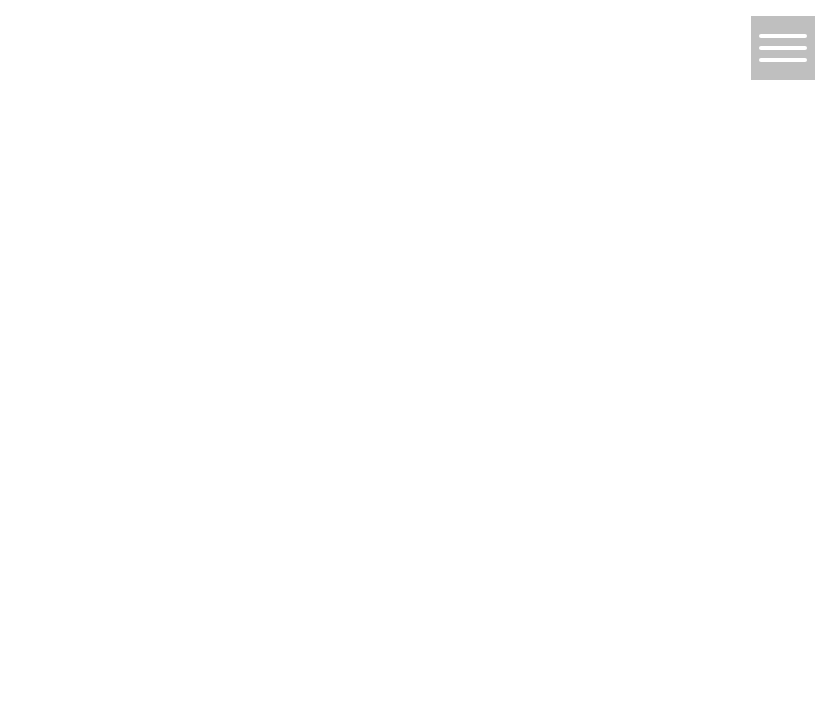
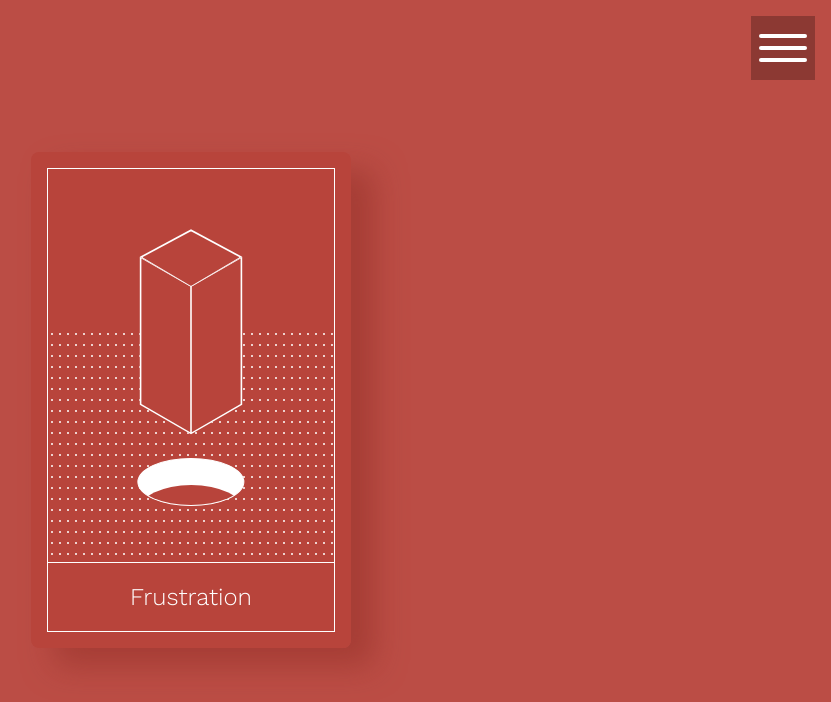
Before and after one commit to nvillapiano/Prism-Oracle, a Vue app: page /#/frustration in a window 1280 px wide. Shown: the top 702 px of the page, without its empty margins (449-1280 px from the left). Built offline with nearby package versions, Linux system fonts and the light colour scheme.

Commit message:
Added Frustration card

```diff
--- a/src/components/Card.vue
+++ b/src/components/Card.vue
@@ -115,5 +115,6 @@ export default {
 @include cardColorBase(Stop, stop);
 @include cardColorBase(Strength, strength);
 @include cardColorBase(Energy, energy);
+@include cardColorBase(Frustration, frustration);
 
 </style>
--- a/src/components/ToC.vue
+++ b/src/components/ToC.vue
@@ -29,6 +29,11 @@
         <li>
           <router-link @click="closeToC($event)" to='/energy'>
             Energy
+          </router-link>
+        </li>
+        <li>
+          <router-link @click="closeToC($event)" to='/frustration'>
+            Frustration
           </router-link>
         </li>
       </ul>
--- /dev/null
+++ b/src/components/cards/Frustration.vue
@@ -0,0 +1,143 @@
+<template>
+  <section class="Frustration">
+    <div class="Frustration__blank">
+    </div>
+    <div class="Frustration__peg">
+      <div class="Frustration__peg--top">
+      </div>
+      <div class="Frustration__peg--left">
+      </div>
+      <div class="Frustration__peg--right">
+      </div>
+    </div>
+    <div class="Frustration__hole">
+    </div>
+  </section>
+</template>
+
+<script>
+export default {
+  name: 'Frustration',
+  props: {
+    templateProp: String
+  }
+}
+</script>
+
+<style lang="scss">
+
+.Frustration {
+  height: 100%;
+  @extend %dotMatrixLarge;
+
+  &__blank {
+    position: absolute;
+    top: 0;
+    left: 0;
+    width: 100%;
+    height: 35%;
+    background: var(--color__frustration);
+    z-index: 1;
+  }
+
+  &__peg {
+    position: absolute;
+    top: 5.25rem;
+    left: 50%;
+    transform: translateX(-50%) scale(0.8);
+    height: 40%;
+    width: 8rem;
+    z-index: 2;
+
+    &--top {
+      position: absolute;
+      top: -3.8rem;
+      left: 50%;
+      transform: translateX(-50%);
+      width: 8rem;
+      min-height: 5rem;
+      z-index: 3;
+      clip-path: polygon(50% 10%, 100% 53%, 50% 100%, 0% 53%);
+      background: var(--color__white);
+
+      &::before {
+        content: '';
+        position: absolute;
+        top: 1px;
+        left: 50%;
+        transform: translateX(-50%) scale(0.95);
+        width: 8rem;
+        min-height: 5rem;
+        z-index: 4;
+        clip-path: polygon(50% 10%, 100% 53%, 50% 100%, 0% 53%);
+        background: var(--color__frustration);
+      }
+    }
+
+    &--left,
+    &--right {
+      position: absolute;
+      top: 0;
+      left: 50%;
+      transform: translateX(-50%) skewY(30deg);
+      margin-left: -2rem;
+      height: 100%;
+      width: 50%;
+      border: 2px solid var(--color__white);
+      border-top: 1px solid var(--color__white);
+      background: var(--color__frustration);
+      z-index: 2;
+    }
+
+    &--left {
+      border-right: 1px solid var(--color__white);
+    }
+
+    &--right {
+      margin-left: 2rem;
+      transform: translateX(-50%) skewY(-30deg);
+      border-left: 1px solid var(--color__white);
+    }
+
+    // &::after {
+    //   content: "";
+    //   position: absolute;
+    //   top: -1.5rem;
+    //   left: 50%;
+    //   transform: translateX(-50%) skewY(-40deg);
+    //   margin-left: 4rem;
+    //   height: 100%;
+    //   width: 4rem;
+    //   border: 1px solid var(--color__white);
+    //   background: var(--color__frustration);
+    //   z-index: 2;
+    // }
+  }
+
+  &__hole {
+    position: absolute;
+    left: 50%;
+    bottom: 27%;
+    width: 37.5%;
+    height: 3rem;
+    border-radius: 50%;
+    border: 1px solid var(--color__white);
+    transform: translateX(-50%);
+    background: var(--color__white);
+    overflow: hidden;
+
+    &::before {
+      content: '';
+      position: absolute;
+      bottom: -2rem;
+      left: 50%;
+      transform: translateX(-50%);
+      background: var(--color__frustration);
+      width: 100%;
+      height: 3.25rem;
+      border-radius: 50%;
+    }
+  }
+}
+
+</style>
--- a/src/globals/_colors.scss
+++ b/src/globals/_colors.scss
@@ -8,4 +8,5 @@
   --color__stop: rgb(183, 50, 25);
   --color__strength: rgb(125, 13, 18);
   --color__energy: rgb(239, 71, 46);
+  --color__frustration: rgb(184, 68, 59);
 }
--- a/src/router.js
+++ b/src/router.js
@@ -6,6 +6,7 @@ import Pain from './views/Pain.vue'
 import Stop from './views/Stop.vue'
 import Strength from './views/Strength.vue'
 import Energy from './views/Energy.vue'
+import Frustration from './views/Frustration.vue'
 
 
 Vue.use(Router);
@@ -60,5 +61,10 @@ export default new Router({
       name: 'energy',
       component: Energy,
     },
+    {
+      path: '/frustration',
+      name: 'frustration',
+      component: Frustration,
+    },
   ],
 });
--- /dev/null
+++ b/src/views/Frustration.vue
@@ -0,0 +1,26 @@
+<template>
+  <div class="Frustration__page">
+      <Card
+        cardName="Frustration"
+      >
+        <Frustration />
+      </Card>
+  </div>
+</template>
+
+<script>
+import Card from '../components/Card.vue'
+import Frustration from '@/components/cards/Frustration.vue';
+
+export default {
+  name: 'frustration',
+  components: {
+    Card,
+    Frustration
+  },
+};
+</script>
+
+<style lang="scss" >
+
+</style>
```
